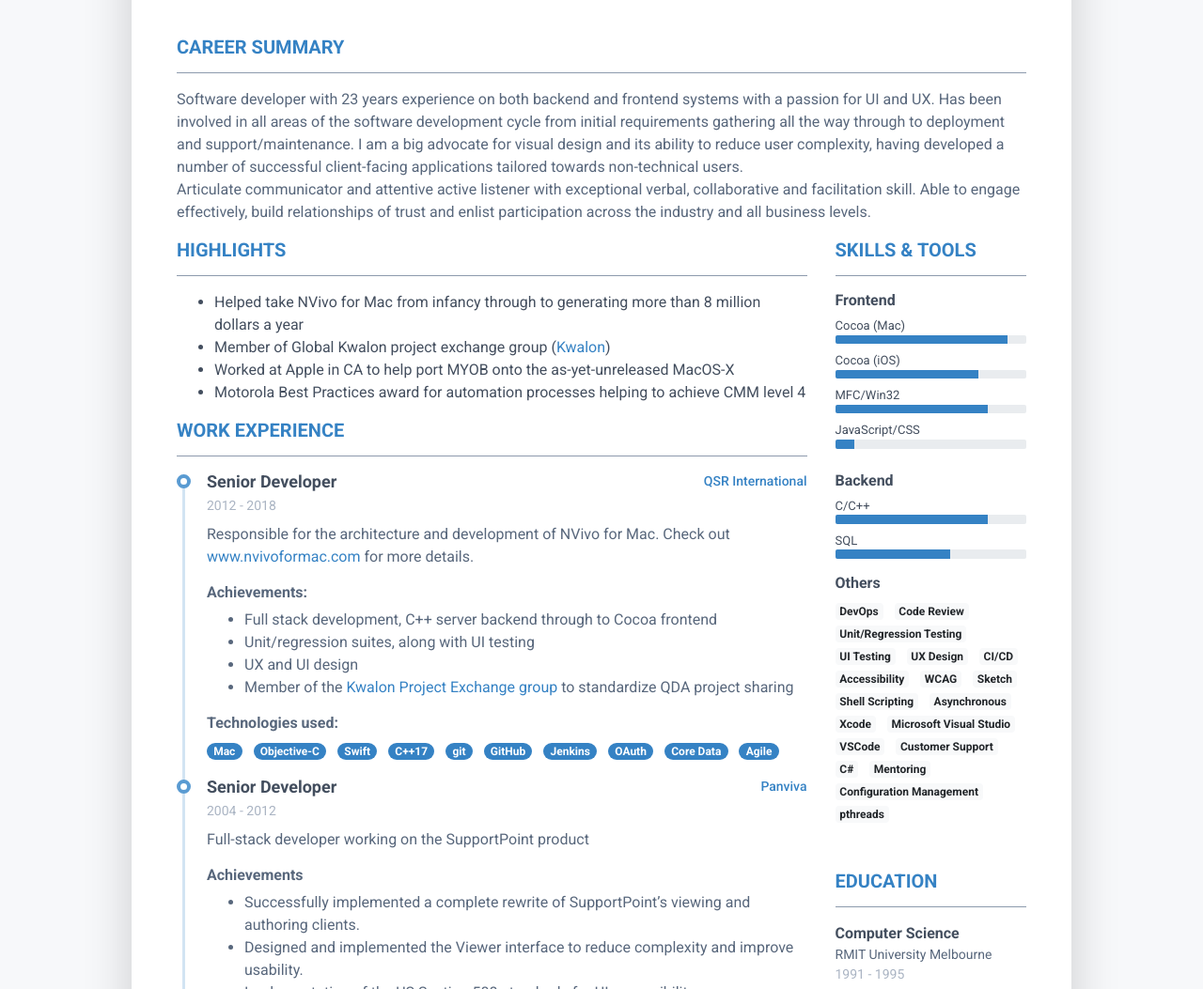
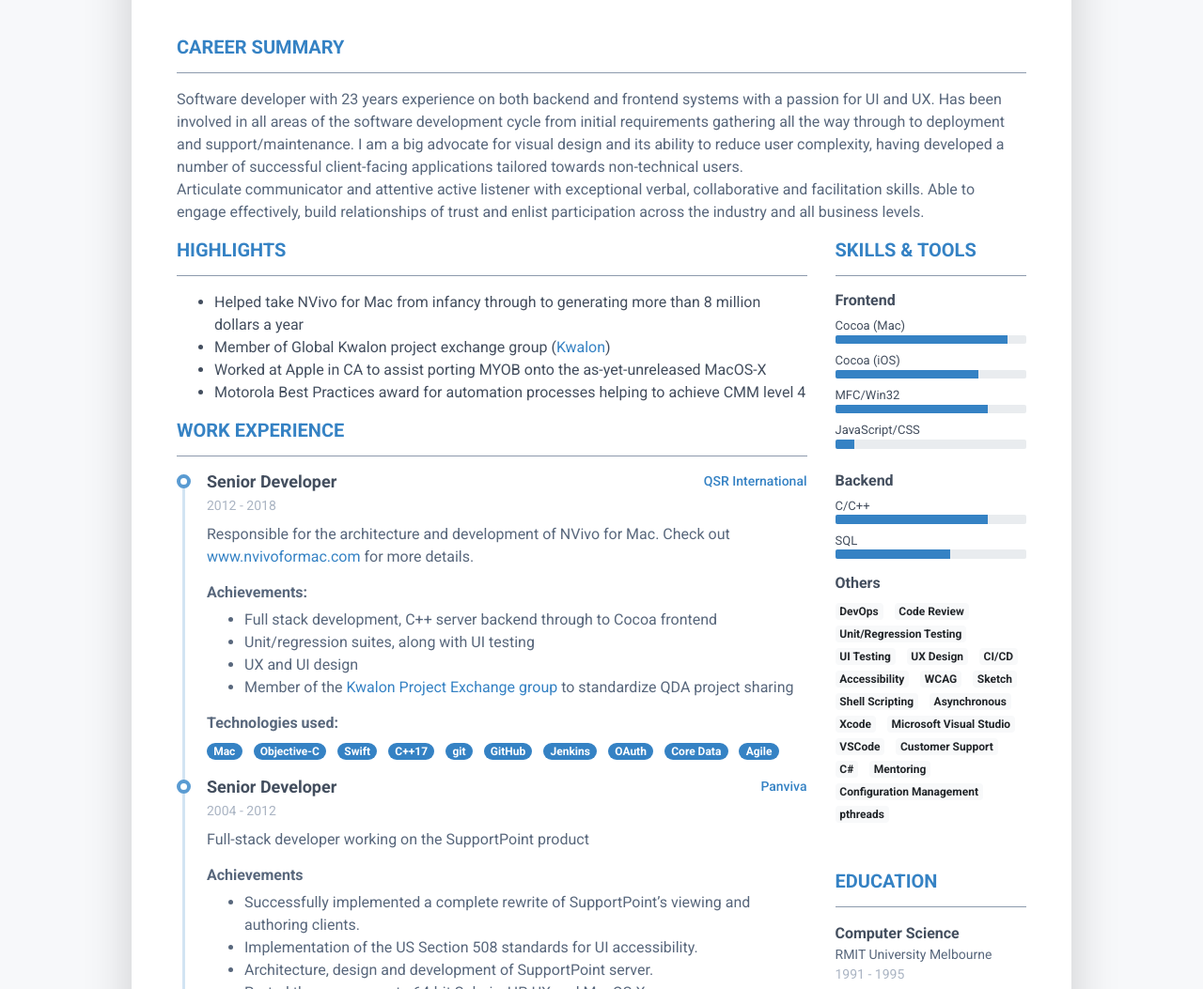
Before and after one commit to dagronf/dagronf.github.io, a plain HTML site: page resume/index.html in a window 1280 px wide. Shown: the part 220-1273 px from the top of the page at 94% size. Drawn offline with Linux system fonts and the light colour scheme.

Commit message:
Fixed some minor issues

```diff
--- a/resume/index.html
+++ b/resume/index.html
@@ -53,7 +53,7 @@
 				    <h2 class="resume-section-title text-uppercase font-weight-bold pb-3 mb-3">Career Summary</h2>
 				    <div class="resume-section-content">
 						<p class="mb-0">Software developer with 23 years experience on both backend and frontend systems with a passion for UI and UX. Has been involved in all areas of the software development cycle from initial requirements gathering all the way through to deployment and support/maintenance. I am a big advocate for visual design and its ability to reduce user complexity, having developed a number of successful client-facing applications tailored towards non-technical users.</p>
-						<p class="mb-0">Articulate communicator and attentive active listener with exceptional verbal, collaborative and facilitation skill.  Able to engage effectively, build relationships of trust and enlist participation across the industry and all business levels.</p>
+						<p class="mb-0">Articulate communicator and attentive active listener with exceptional verbal, collaborative and facilitation skills.  Able to engage effectively, build relationships of trust and enlist participation across the industry and all business levels.</p>
 				    </div>
 			    </section><!--//summary-section-->
 
@@ -65,7 +65,7 @@
 
 								<li>Helped take NVivo for Mac from infancy through to generating more than 8 million dollars a year</li>
 								<li>Member of Global Kwalon project exchange group (<a href="http://web.ato.uqam.ca/developpements/formats_echange/QDAS-XML">Kwalon</a>)</li>
-							    <li>Worked at Apple in CA to help port MYOB onto the as-yet-unreleased MacOS-X</li>
+							    <li>Worked at Apple in CA to assist porting MYOB onto the as-yet-unreleased MacOS-X</li>
 							    <li>Motorola Best Practices award for automation processes helping to achieve CMM level 4</li>
 							</ul>
 
@@ -121,7 +121,6 @@
 										    <h4 class="resume-timeline-item-desc-heading font-weight-bold">Achievements</h4>
 											<ul>
 													<li>Successfully implemented a complete rewrite of SupportPoint’s viewing and authoring clients.</li>
-													<li>Designed and implemented the Viewer interface to reduce complexity and improve usability.</li>
 													<li>Implementation of the US Section 508 standards for UI accessibility.</li>
 													<li>Architecture, design and development of SupportPoint server.</li>
 													<li>Ported the server core to 64-bit Solaris, HP-UX and MacOS-X.</li>
```
